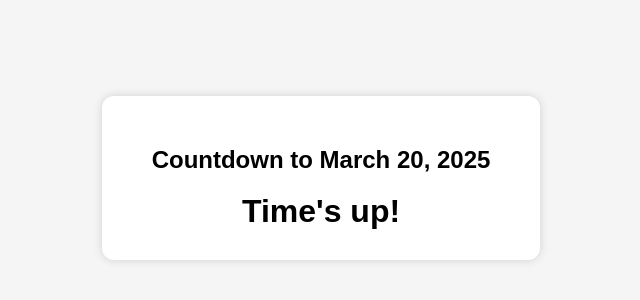
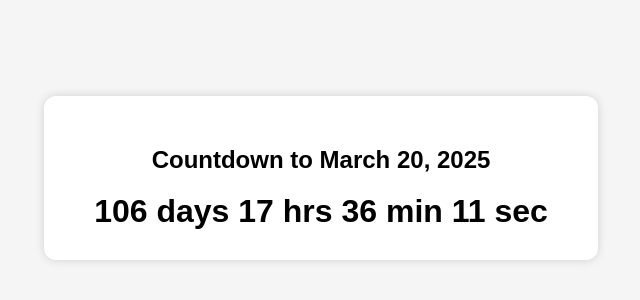
Before and after one commit to Kaustubh-WNL/CountDown, a plain HTML site: page index.html in a window 1280 px wide. Shown: the part 222-522 px from the top of the page, without its empty margins (319-959 px from the left). Drawn offline with Linux system fonts and the light colour scheme.

Commit message:
Year Change

```diff
--- a/index.html
+++ b/index.html
@@ -38,7 +38,7 @@
 
 <script>
     function updateCountdown() {
-        const targetDate = new Date("March 20, 2025 00:00:00").getTime();
+        const targetDate = new Date("March 20, 2026 00:00:00").getTime();
         const now = new Date().getTime();
         const diff = targetDate - now;
 
```
